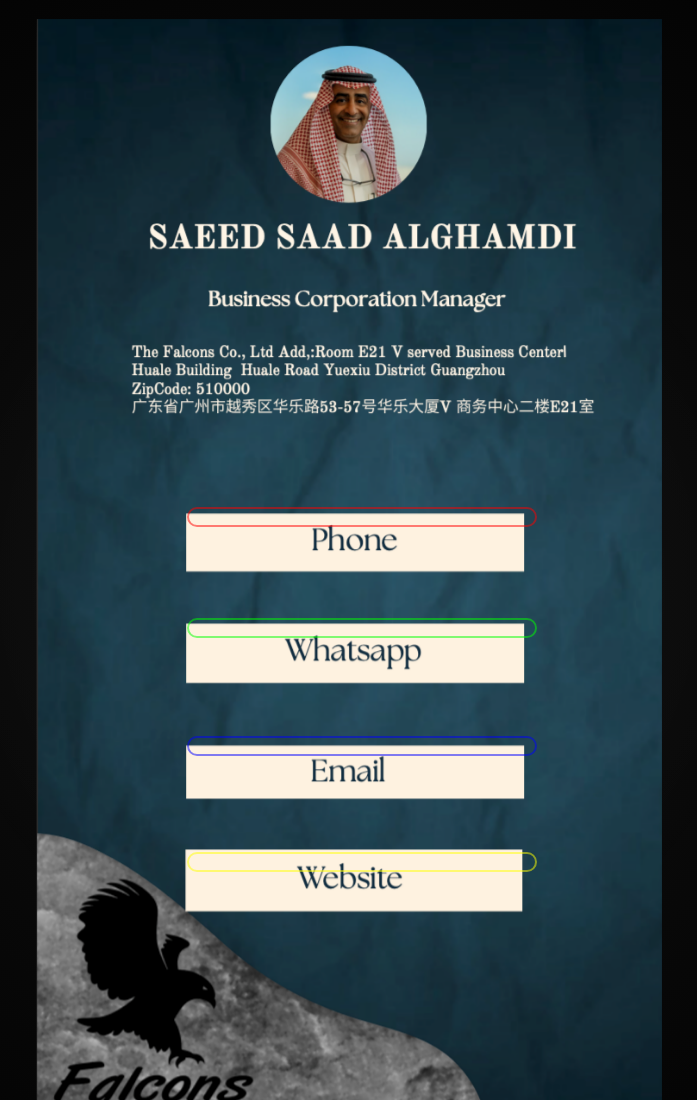
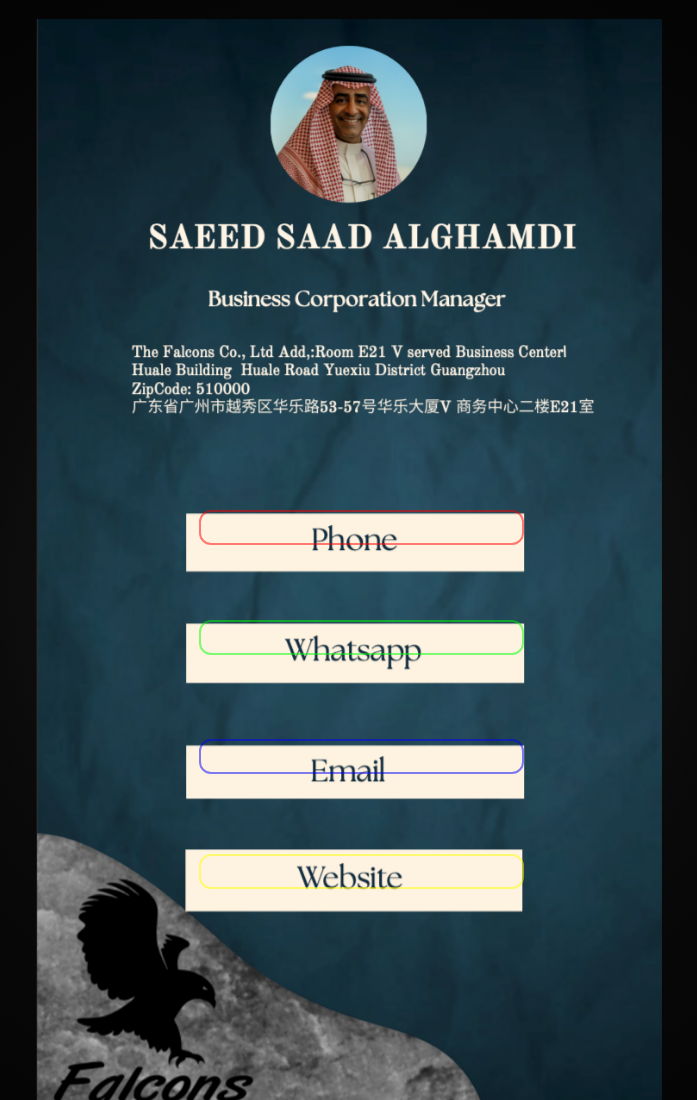
Before and after one commit to Art-Code2025/falcon-card, a plain HTML site: page index.html in a window 1280 px wide. Shown: the top 1100 px of the page, without its empty margins (291-988 px from the left). Drawn offline with Linux system fonts and the light colour scheme.

```diff
--- a/index.html
+++ b/index.html
@@ -163,9 +163,9 @@
 
         .button-overlay {
             position: absolute;
-            left: 24%;
-            right: 20%;
-            height: 20px;
+            left: 26%;
+            right: 22%;
+            height: 35px;
             background-color: transparent;
             border-radius: 12px;
             cursor: pointer;
@@ -191,22 +191,22 @@
         }
 
         .phone-btn {
-            top: 43.2%;
+            top: 43.5%;
             border-color: rgba(255, 0, 0, 0.5);
         }
 
         .whatsapp-btn {
-            top: 53%;
+            top: 53.2%;
             border-color: rgba(0, 255, 0, 0.5);
         }
 
         .email-btn {
-            top: 63.5%;
+            top: 63.8%;
             border-color: rgba(0, 0, 255, 0.5);
         }
 
         .website-btn {
-            top: 73.8%;
+            top: 74%;
             border-color: rgba(255, 255, 0, 0.5);
         }
 
@@ -230,8 +230,8 @@
             }
 
             .button-overlay {
-                height: 52px;
-                left: 22%;
+                height: 35px;
+                left: 24%;
                 right: 22%;
             }
         }
```
